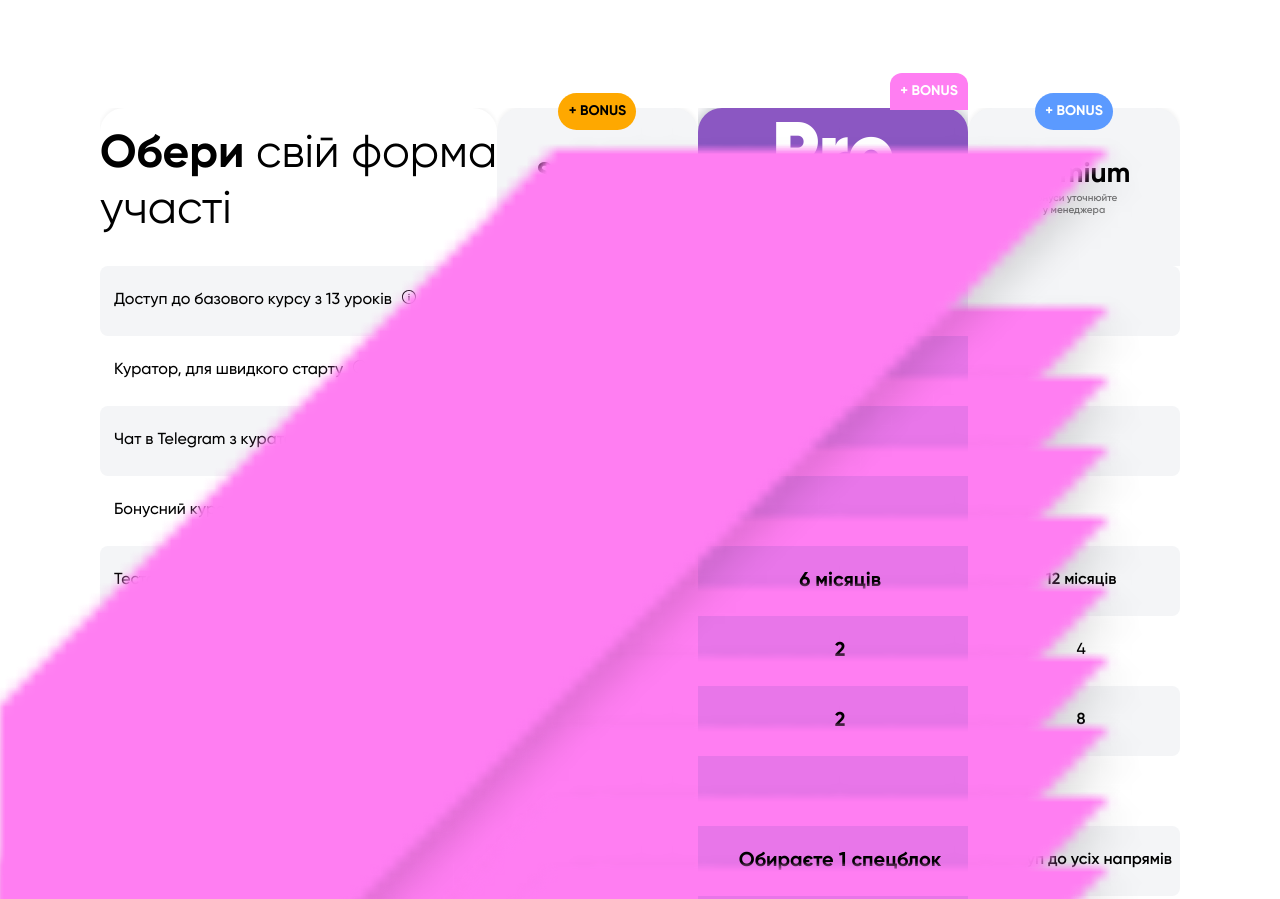
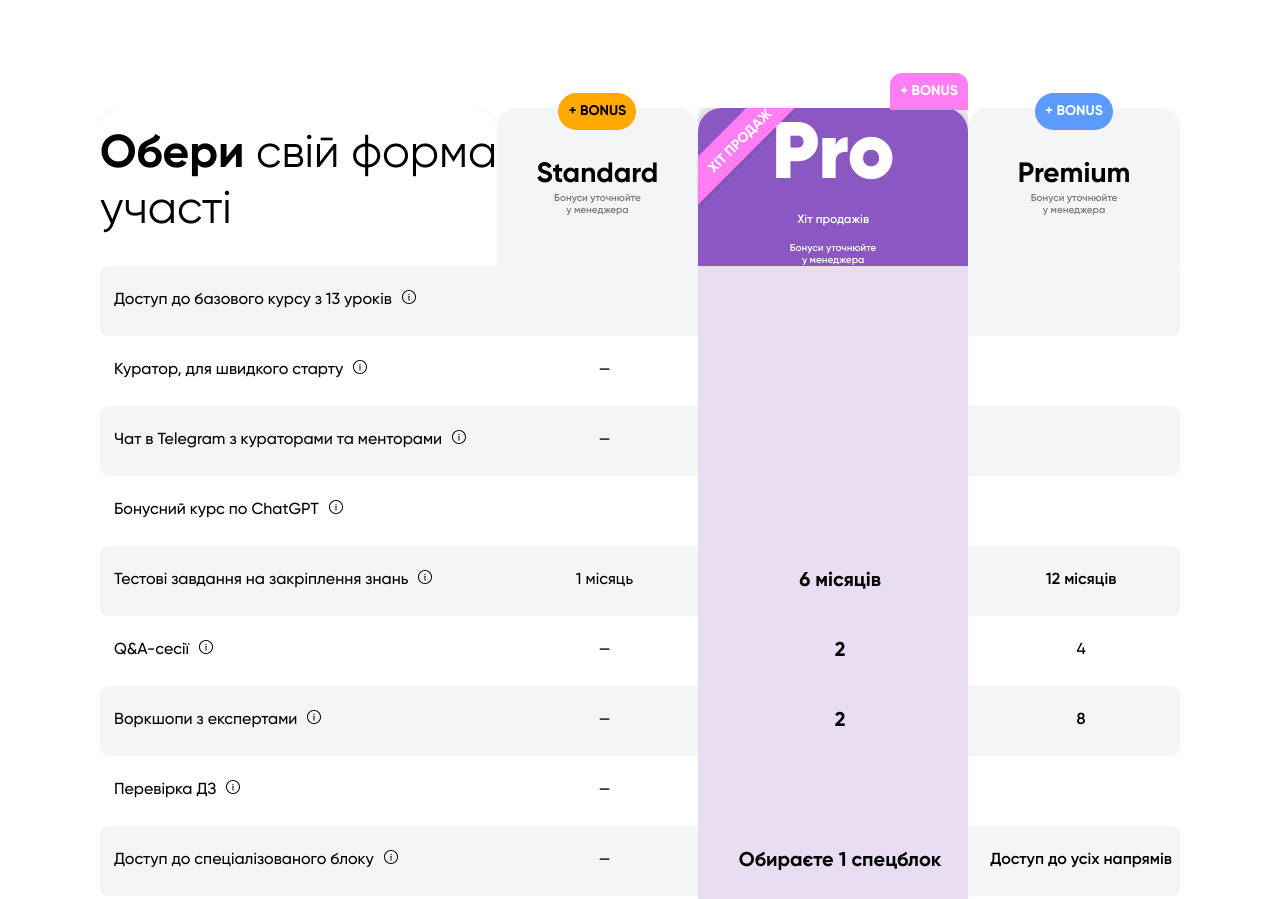
Before and after one commit to Viktor-Baratej/GENIUS, a plain HTML site: page index.html in a window 1280 px wide. Shown: the part 3759-4658 px from the top of the page. Drawn offline with Linux system fonts and the light colour scheme.

Commit message:
add fix vector

```diff
--- a/css/pricing.css
+++ b/css/pricing.css
@@ -527,15 +527,30 @@ text-align: center;
 color: #000;
 }
 
-.highlight-column::before {
+.vector::before {
     position: absolute;
   content: "";
   background: url(../img/pricing-vector.png)no-repeat center center/contain;
-  top: 20px;
-right: -200px;
-width: 1200px;
-height: 1200px;
+  top: -2px;
+right: 166px;
+width: 109px;
+height: 105px;
 }
+.vector::after {
+  content: "Хіт продаж";
+  position: absolute;
+  top: 25px;
+  right: 186px;
+ font-weight: 700;
+font-size: 14px;
+line-height: 120%;
+text-align: center;
+color: #fff;
+  text-transform: uppercase;
+  transform: rotate(-45deg);
+  z-index: 2;
+}
+
 .pricing__body tr:nth-child(odd) td.highlight-column {
   background: rgba(139, 87, 194, 0.2) !important;
   box-shadow: 13px 0 20px 0 rgba(0, 0, 0, 0.06) !important;
--- a/index.html
+++ b/index.html
@@ -461,7 +461,7 @@
             <p class="plan__text">Бонуси уточнюйте<br> у менеджера</p>
           </th>
 
-          <th class="highlight-column">
+          <th class="highlight-column vector">
             <div class="plan__badge2">+ BONUS</div>
             <div class="plan__name-Pro">Pro</div>
             <div class="plan__badge">Хіт продажів</div>
```
